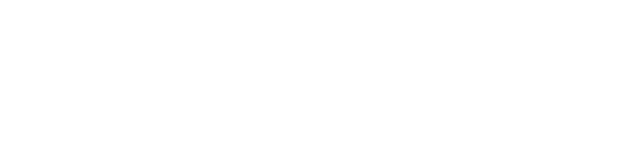
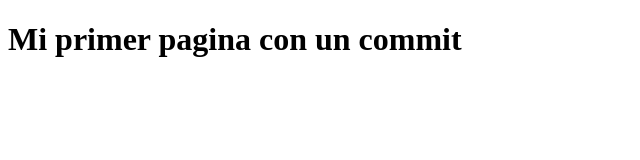
Before and after one commit to 19ortiz93/git-curso-basico, a plain HTML site: page index.html in a window 1280 px wide. Shown: the whole page, without its empty margins (0-640 px from the left). Drawn offline with Linux system fonts and the light colour scheme.

Commit message:
ahora el index html tiene un h1

```diff
--- a/index.html
+++ b/index.html
@@ -6,6 +6,6 @@
     <title>Curso Git Basico</title>
 </head>
 <body>
-
+    <h1>Mi primer pagina con un commit</h1>
 </body>
 </html>
```
